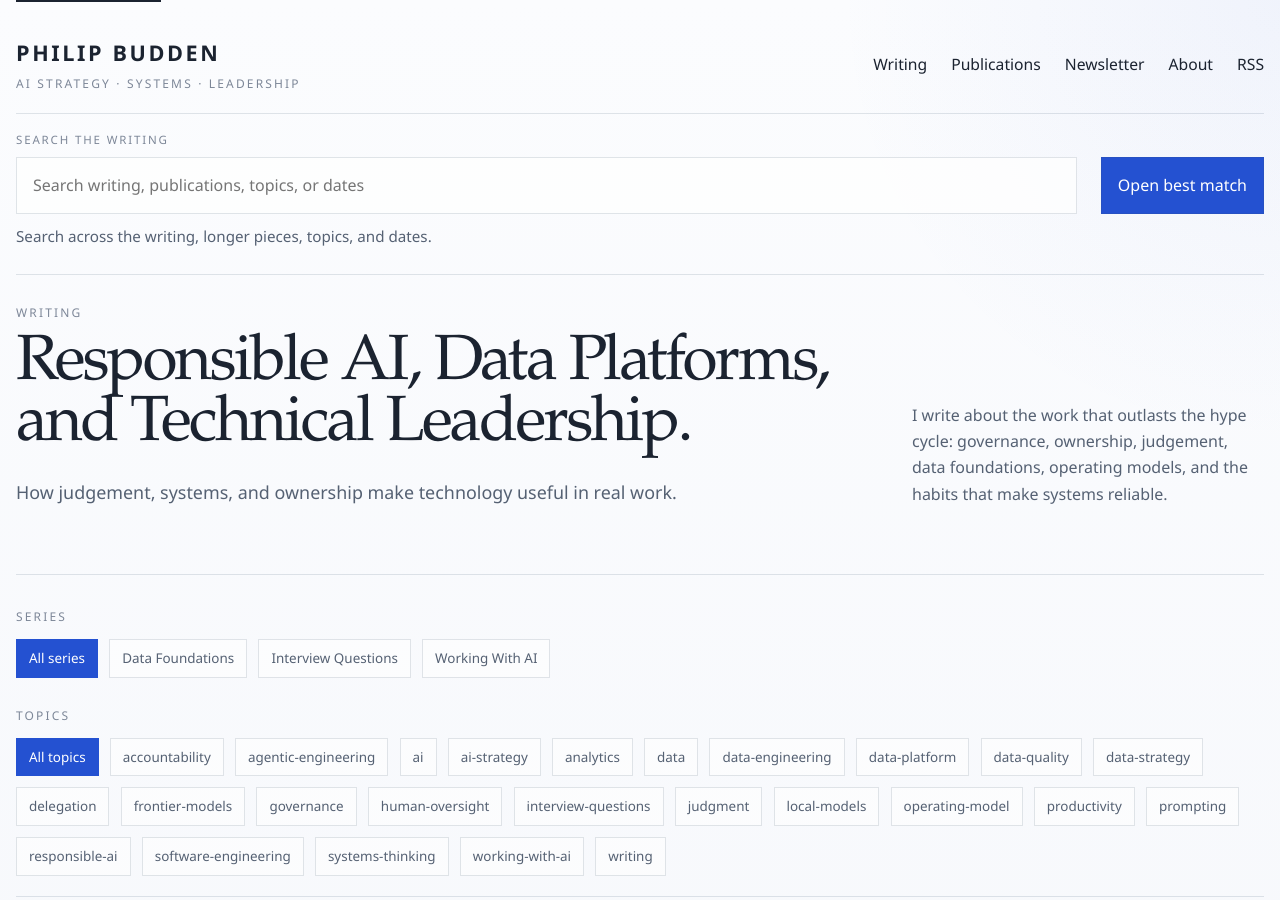
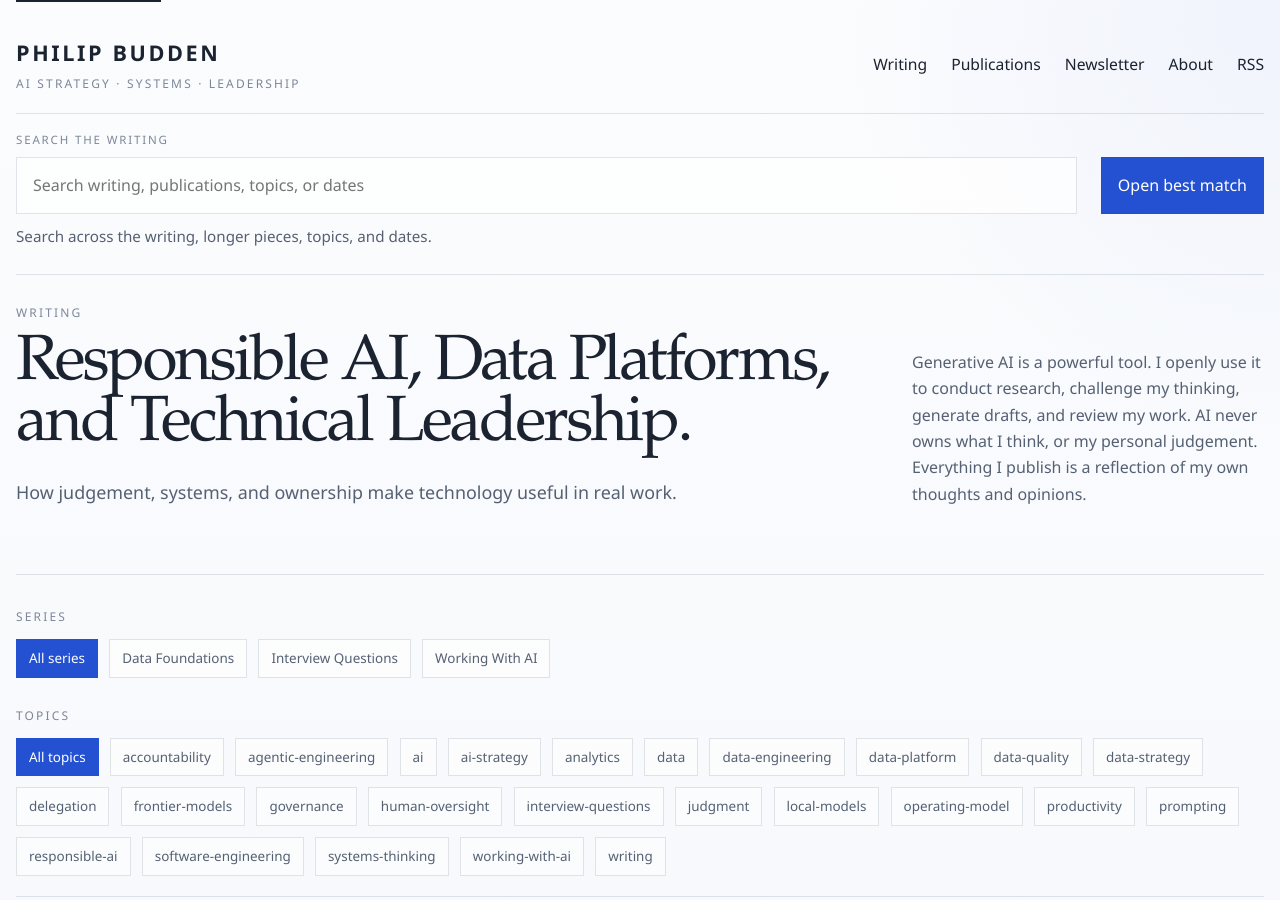
Before and after one commit to philbudden/blog, a Jekyll site: the page built from blog/index.html, in a window 1280 px wide and 900 px high. Built offline with Jekyll 4.4.1, drawn with Linux system fonts in a browser that asks for light colours.

Commit message:
Add AI use disclaimer to public pages

```diff
--- a/blog/index.html
+++ b/blog/index.html
@@ -14,7 +14,7 @@ body_class: page-blog
       <p class="archive-hero__summary">How judgement, systems, and ownership make technology useful in real work.</p>
     </div>
     <div class="archive-hero__aside">
-      <p>I write about the work that outlasts the hype cycle: governance, ownership, judgement, data foundations, operating models, and the habits that make systems reliable.</p>
+      <p>Generative AI is a powerful tool. I openly use it to conduct research, challenge my thinking, generate drafts, and review my work. AI never owns what I think, or my personal judgement. Everything I publish is a reflection of my own thoughts and opinions.</p>
     </div>
   </header>
 
--- a/publications/index.html
+++ b/publications/index.html
@@ -14,7 +14,7 @@ summary: Longer pieces on responsible AI, data, systems, and delivery.
       <p class="archive-hero__summary">Practical tools for stronger foundations, responsible adoption, better governance, and more reliable systems.</p>
     </div>
     <div class="archive-hero__aside">
-      <p>Focusing on useful artefacts: frameworks, guides, and working papers that help turn judgement into clearer decisions and better systems.</p>
+      <p>Generative AI is a powerful tool. I openly use it to conduct research, challenge my thinking, generate drafts, and review my work. AI never owns what I think, or my personal judgement. Everything I publish is a reflection of my own thoughts and opinions.</p>
     </div>
   </header>
 
```
Also changed, not shown: newsletter/index.md (+1 -0 lines).
